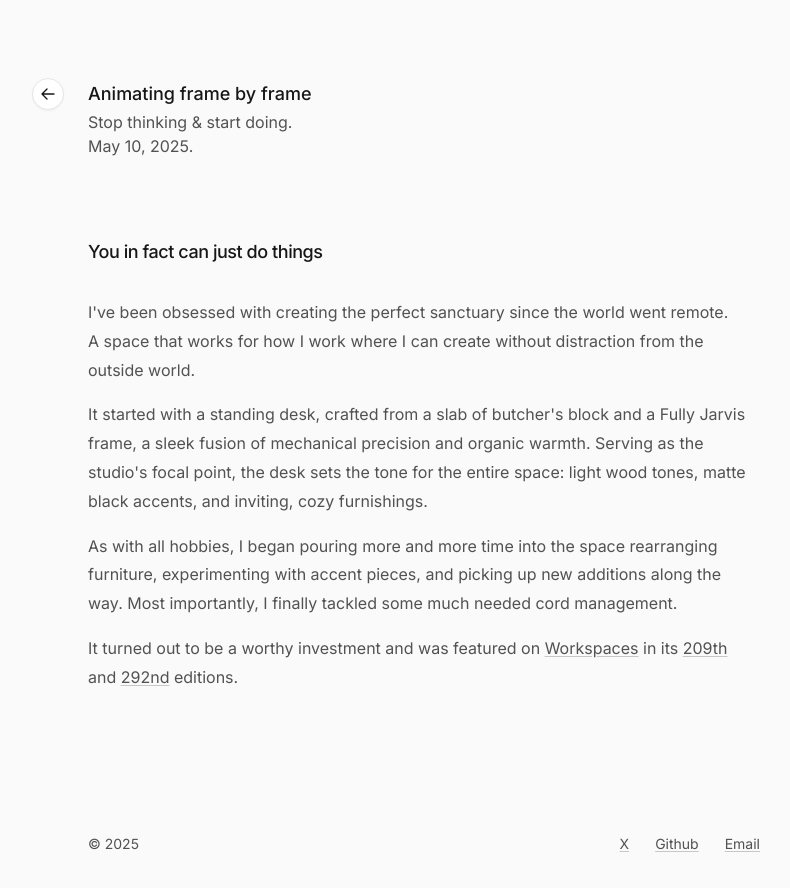
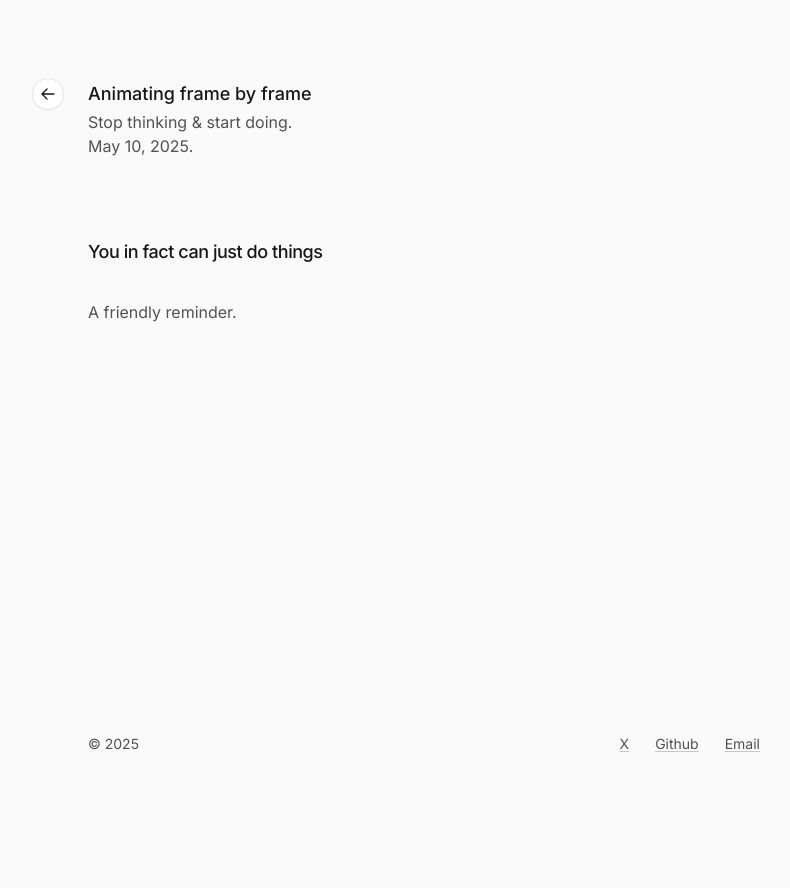
Before and after one commit to loganliffick/personal-site, a Next.js app: page /blog/animating-frame-by-frame in a window 1280 px wide. Shown: the top 888 px of the page, without its empty margins (216-1006 px from the left). After the commit the page ends 800 px from the top, so only its background shows below. Built offline with nearby package versions, Linux system fonts and the light colour scheme.

Commit message:
cleanup article

```diff
--- a/src/app/blog/animating-frame-by-frame/page.tsx
+++ b/src/app/blog/animating-frame-by-frame/page.tsx
@@ -22,45 +22,7 @@ export default function Page() {
           />
           <Article>
             <h2>You in fact can just do things</h2>
-            <p>
-              I've been obsessed with creating the perfect sanctuary since the
-              world went remote. A space that works for how I work where I can
-              create without distraction from the outside world.
-            </p>
-            <p>
-              It started with a standing desk, crafted from a slab of butcher's
-              block and a Fully Jarvis frame, a sleek fusion of mechanical
-              precision and organic warmth. Serving as the studio's focal point,
-              the desk sets the tone for the entire space: light wood tones,
-              matte black accents, and inviting, cozy furnishings.
-            </p>
-            <p>
-              As with all hobbies, I began pouring more and more time into the
-              space rearranging furniture, experimenting with accent pieces, and
-              picking up new additions along the way. Most importantly, I
-              finally tackled some much needed cord management.
-            </p>
-            <p>
-              It turned out to be a worthy investment and was featured on{' '}
-              <TextLink
-                external
-                href="https://workspaces.xyz/"
-                title="Workspaces"
-              />{' '}
-              in its{' '}
-              <TextLink
-                external
-                href="https://www.workspaces.xyz/p/209-logan-liffick"
-                title="209th"
-              />{' '}
-              and{' '}
-              <TextLink
-                external
-                href="https://www.workspaces.xyz/p/292-logan-liffick"
-                title="292nd"
-              />{' '}
-              editions.
-            </p>
+            <p>A friendly reminder.</p>
           </Article>
         </Inset>
       </Section>
```
